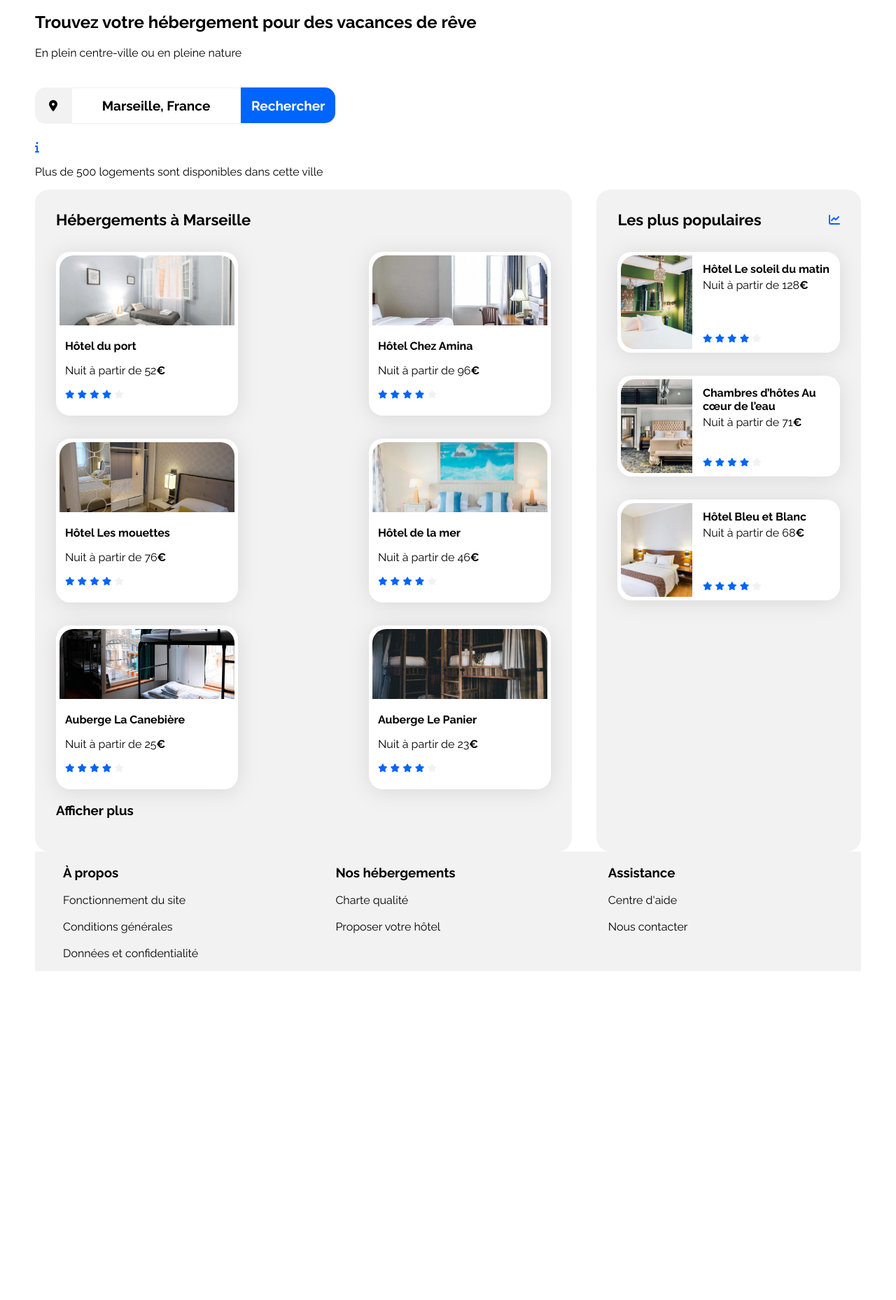
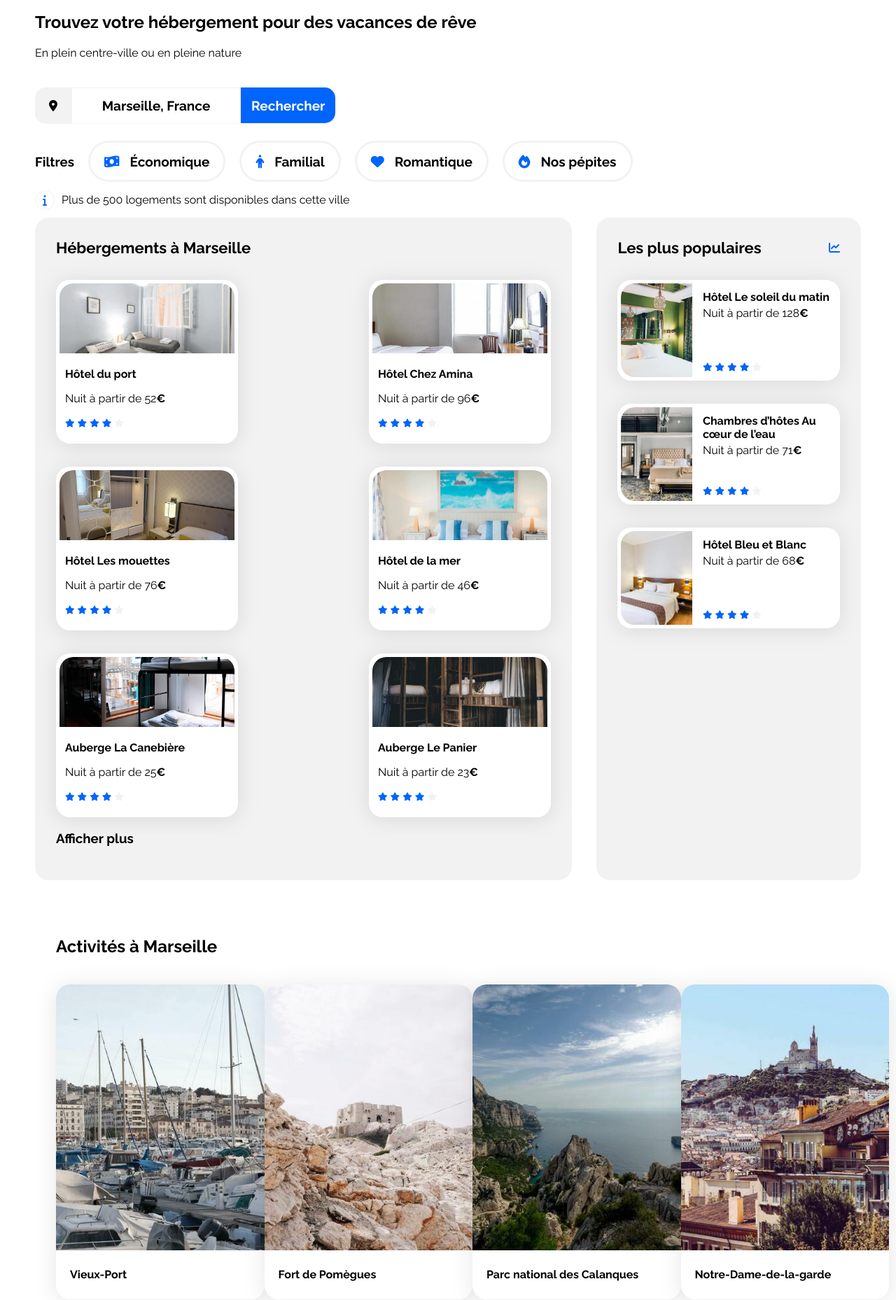
Before and after one commit to valentinmth99/Booki, a plain HTML site: page index.html in a window 1280 px wide. Shown: the part 42-1900 px from the top of the page at 70% size. Before the commit the page ends 1430 px from the top, so only its background shows below. Drawn offline with Linux system fonts and the light colour scheme.

Commit message:
Added section activites and designed index desktop

```diff
--- a/CSS/style.css
+++ b/CSS/style.css
@@ -1,3 +1,13 @@
+/*
+- Rendre toutes cartes cliquables
+- Jouer hauteurs section recherche
+-Box sizing hebergements populaires
+*/
+
+
+
+
+
 /****** General ***********/
 * {
     font-family: 'Raleway', sans-serif;
@@ -146,6 +156,43 @@ header > img {
     cursor: pointer;
 }
 
+.filter-bar {
+    display: flex;
+    flex-direction: row;
+}
+
+.filter-button {
+    font-weight: 700;
+    font-size: 19px;
+    color: black;
+    background-color: white;
+    border: 3px solid var(--main-bg-color);
+    margin-left: 20px;
+    border-radius: 50px;
+    padding: 0 20px 0 20px;
+}
+
+.filter-button > i {
+    margin-right: 15px;
+}
+
+.filter-button:hover {
+    cursor: pointer;
+    background-color: var(--filter-bg-color);
+}
+
+.info-bar{
+    display: flex;
+    flex-direction: row;
+    align-items: center;
+}
+
+.info-bar > i {
+    border: 1px solid var(--main-bg-color);
+    border-radius: 50%;
+    padding: 5px 10px 5px 10px;
+    margin-right: 10px;
+}
 /****** Hebergements And Populaires ***********/
 .hebergements-and-populaires {
     display: flex;
@@ -162,6 +209,7 @@ header > img {
 /****** Hebergements ***********/
 .hebergements {
     width: 65%;
+    margin: 0;
 }
 
 .hebergements-cards {
@@ -173,15 +221,6 @@ header > img {
     margin-top: 33px;
 }
 
-/*
-Adapter image au conteneur
-W3C validation
-Li 100% hauteur
-Cartes hebergemnts centrer txt
-max width logo
-css calc
-ancres section nav
-*/
 .hebergements-cards img {
     width: 250px;
     height: 100px;
@@ -195,6 +234,10 @@ ancres section nav
 
 .hebergements-cards .card-rating {
     margin-bottom: 15px;
+}
+
+.hebergements-link {
+    /* align-items: center; */
 }
 
 /****** Populaires ***********/
@@ -240,6 +283,37 @@ ancres section nav
 
 .populaires-cards .card-rating {
     margin-bottom: 5px;
+}
+
+/****** Activites ******/
+
+.activites {
+    margin: 80px 30px 70px 30px;
+}
+
+.activites-title {
+    margin-bottom: 40px;
+}
+
+.activites-cards {
+    display: flex;
+    flex-direction: row;
+    justify-content: space-between;
+}
+
+.activites-cards .card {
+    padding: 0;
+}
+
+.activites-cards img {
+    width: 297.5px;
+    height: 380px;
+    border-radius: 20px 20px 0 0;
+}
+
+.activites-cards h4 {
+    padding-left: 20px;
+    padding-bottom: 5px;
 }
 
 /******* Footer *******/
@@ -302,5 +376,22 @@ footer {
 
 /* Small devices (phones, less than 768px) */
 @media (max-width: 767.98px) {
-    /* ... */
+
+    body {
+        max-width: 100%
+    }
+
+    .main-container {
+        display: flex;
+        flex-direction: column;
+        /* justify-content: center; */
+        margin: 0;
+        padding: 0;
+    }
+
+    header {
+        display: flex;
+        flex-direction: column;
+
+    }
 }
--- a/index.html
+++ b/index.html
@@ -33,20 +33,18 @@
                         <input class="bar-input" type="text" placeholder="Marseille, France">
                         <button class="bar-button">Rechercher</button>
                     </div>
-                    <!-- <div class="filter-bar">
-                        <h3>Filtres</h3>
-                        <input type="radio" name="demo2" class="demo2 demoyes" id="demo2-a">
-                        <label for="demo2-a">Économique</label>
-                        <input type="radio" name="demo2" class="demo2 demoyes" id="demo2-a">
-                        <label for="demo2-a">Familial</label>
-                        <input type="radio" name="demo2" class="demo2 demoyes" id="demo2-a">
-                        <label for="demo2-a">Romantique</label>
-                        <input type="radio" name="demo2" class="demo2 demoyes" id="demo2-a">
-                        <label for="demo2-a">Nos pépites</label>
-                    </div> -->
                 </form>
-                <i class="fa-solid fa-info"></i>
-                <p>Plus de 500 logements sont disponibles dans cette ville</p>
+                <div class="filter-bar">
+                    <h3>Filtres</h3>
+                    <button class="filter-button"><i class="fa-solid fa-money-bill-wave"></i>Économique</button>
+                    <button class="filter-button"><i class="fa-solid fa-person"></i>Familial</button>
+                    <button class="filter-button"><i class="fa-solid fa-heart"></i>Romantique</button>
+                    <button class="filter-button"><i class="fa-solid fa-fire"></i>Nos pépites</button>
+                </div>
+                <div class="info-bar">
+                    <i class="fa-solid fa-info"></i>
+                    <p>Plus de 500 logements sont disponibles dans cette ville</p>
+                </div>
             </section>
             <div class="hebergements-and-populaires">
                 <section id ="hebergements" class="hebergements">
@@ -219,6 +217,27 @@
                     </div>
                 </section>
             </div>
+            <section class="activites">
+                <h2 class="activites-title">Activités à Marseille</h2>
+                <div class="activites-cards">
+                    <article class="card">
+                        <img src="images/activites/reno-laithienne.jpg" alt="vieux port">
+                        <h4>Vieux-Port</h4>
+                    </article>
+                    <article class="card">
+                        <img src="images/activites/paul-hermann.jpg" alt="fort de pomègues">
+                        <h4>Fort de Pomègues</h4>
+                    </article>
+                    <article class="card">
+                        <img src="images/activites/kilyan-sockalingum.jpg" alt="parc national des calanques">
+                        <h4>Parc national des Calanques</h4>
+                    </article>
+                    <article class="card">
+                        <img src="images/activites/florian-wehde.jpg" alt="notre dame de la garde">
+                        <h4>Notre-Dame-de-la-garde</h4>
+                    </article>
+                </div>
+            </section>
         </main>
         <footer>
             <div class="container">
```
